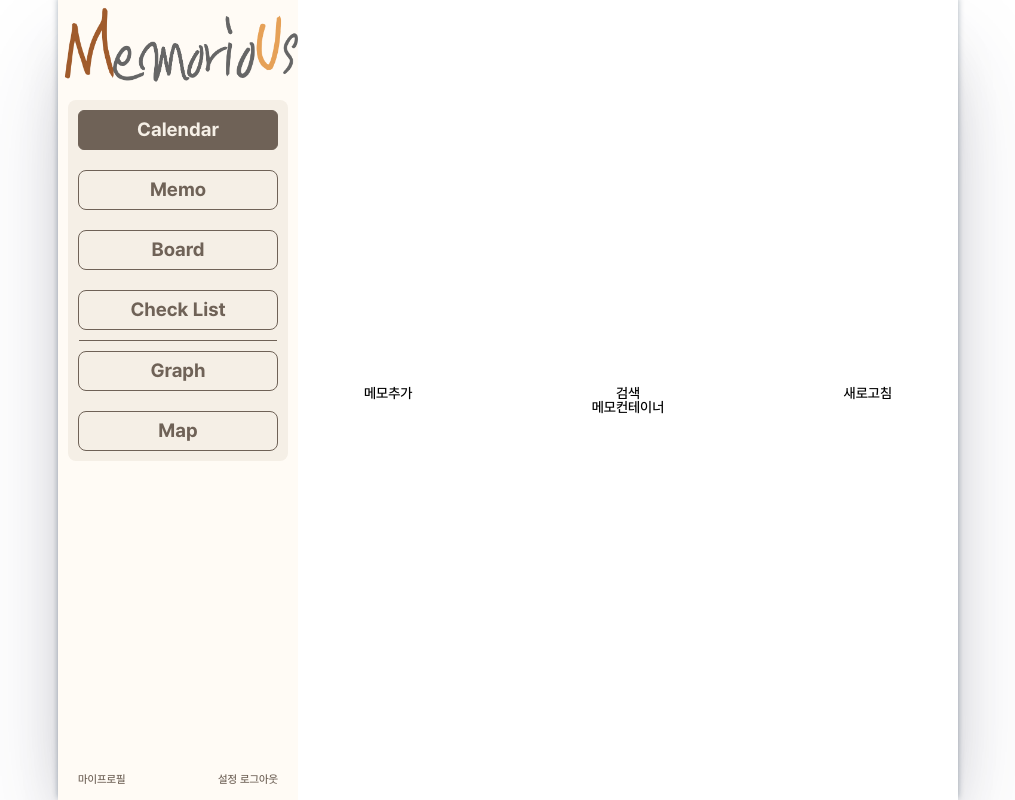
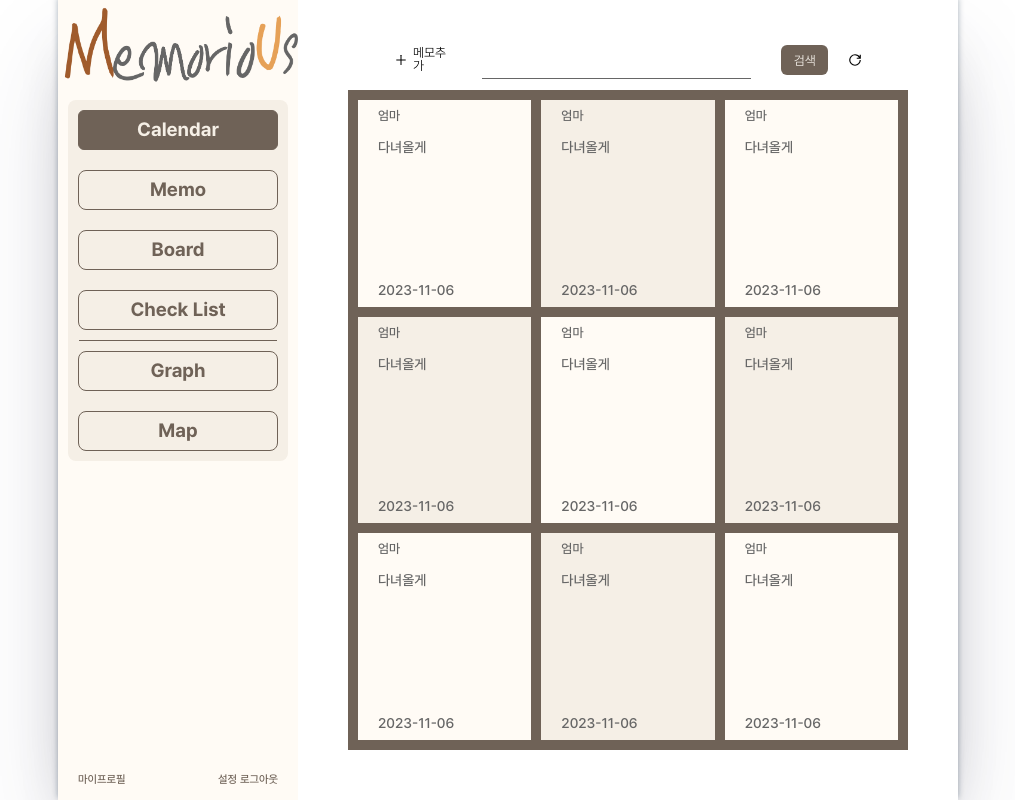
Before and after one commit to yoodeve/memorious-front-R, a React (Create React App) app: page /memo in a window 1280 px wide. Shown: the whole page, without its empty margins (132-1147 px from the left). Built offline with nearby package versions, Linux system fonts and the light colour scheme.

Commit message:
Feat: 메모 모달 퍼블리싱 진행중

```diff
--- a/src/component/Memo/MemoContainer.jsx
+++ b/src/component/Memo/MemoContainer.jsx
@@ -1,7 +1,26 @@
 import React from "react";
+import { memoBoard, memoContent, memoWrapper } from "./style";
+import { memoDummy } from "./memoDummyData";
+/** @jsxImportSource @emotion/react */
 
 function MemoContainer() {
-    return <div>메모컨테이너</div>;
+    return (
+        <div css={memoWrapper}>
+            <div css={memoBoard}>
+                {memoDummy.map((e, i) => {
+                    return (
+                        <div css={memoContent(i)}>
+                            <p className="author-label">{e.author}</p>
+                            <div className="content-area">
+                                <pre>{e.content}</pre>
+                            </div>
+                            <p className="date-label">{e.date}</p>
+                        </div>
+                    );
+                })}
+            </div>
+        </div>
+    );
 }
 
 export default MemoContainer;
--- a/src/component/Memo/MemoHeader.jsx
+++ b/src/component/Memo/MemoHeader.jsx
@@ -1,14 +1,37 @@
-import React from "react";
+import React, { useState } from "react";
+import { AiOutlinePlus } from "react-icons/ai";
+import { GrRefresh } from "react-icons/gr";
 import { memoHeaderContainer } from "./style";
+import MemoModal from "./MemoModal";
 /** @jsxImportSource @emotion/react */
 
 function MemoHeader() {
+    const [memoType, setMemoType] = useState("");
+    const [open, setOpen] = useState(false);
+    const onMemoAddClick = () => {
+        setMemoType("add");
+        setOpen(true);
+    };
+
     return (
-        <div css={memoHeaderContainer}>
-            <div>메모추가</div>
-            <div>검색</div>
-            <div>새로고침</div>
-        </div>
+        <>
+            <MemoModal setOpen={setOpen} open={open} type={memoType} />
+            <div className="all-container" css={memoHeaderContainer}>
+                <div onClick={onMemoAddClick} className="memo-add-area">
+                    <div className="memo-add-icon-wrapper">
+                        <AiOutlinePlus className="memo-add-icon" />
+                    </div>
+                    <span>메모추가</span>
+                </div>
+                <div className="memo-add-area input-area">
+                    <input type="text" />
+                </div>
+                <button className="search-button">검색</button>
+                <div className="memo-add-area">
+                    <GrRefresh />
+                </div>
+            </div>
+        </>
     );
 }
 
--- /dev/null
+++ b/src/component/Memo/MemoModal.jsx
@@ -0,0 +1,22 @@
+import React from "react";
+import { ModalContainer } from "./style";
+
+function MemoModal({ setOpen, open, type }) {
+    const setClose = () => {
+        setOpen(false);
+    };
+
+    /**
+     * @todo 유정 : antd modal mask영역 조절
+     */
+    if (type === "add") {
+        return (
+            <ModalContainer centered onOk={setClose} onCancel={setClose} open={open}>
+                추가모달
+            </ModalContainer>
+        );
+    }
+    return <ModalContainer open={open}>수정모달</ModalContainer>;
+}
+
+export default MemoModal;
--- /dev/null
+++ b/src/component/Memo/memoDummyData.js
@@ -0,0 +1,11 @@
+export const memoDummy = [
+    { author: "엄마", content: "다녀올게", date: "2023-11-06" },
+    { author: "엄마", content: "다녀올게", date: "2023-11-06" },
+    { author: "엄마", content: "다녀올게", date: "2023-11-06" },
+    { author: "엄마", content: "다녀올게", date: "2023-11-06" },
+    { author: "엄마", content: "다녀올게", date: "2023-11-06" },
+    { author: "엄마", content: "다녀올게", date: "2023-11-06" },
+    { author: "엄마", content: "다녀올게", date: "2023-11-06" },
+    { author: "엄마", content: "다녀올게", date: "2023-11-06" },
+    { author: "엄마", content: "다녀올게", date: "2023-11-06" },
+];
--- a/src/component/Memo/style.js
+++ b/src/component/Memo/style.js
@@ -1,9 +1,108 @@
 import { css } from "@emotion/react";
+import styled from "@emotion/styled";
+import { Modal } from "antd";
 
 export const memoHeaderContainer = css`
+    margin-top: 30px;
     width: 80%;
-    height: max-content;
+    height: 40px;
     display: flex;
     justify-content: space-between;
     align-items: center;
+    padding: 30px;
+    .input-area {
+        flex-grow: 1;
+        input {
+            outline: none;
+            border: none;
+            border-bottom: 1px solid #666;
+            width: 100%;
+            padding: 10px;
+        }
+        padding: 0 30px;
+    }
+    .memo-add-area {
+        display: flex;
+        align-items: center;
+        justify-content: center;
+        cursor: pointer;
+        .memo-add-icon-wrapper {
+            display: flex;
+            justify-content: center;
+            align-items: center;
+            width: fit-content;
+            height: fit-content;
+        }
+        .memo-add-icon {
+            margin-right: 5px;
+            font-weight: 700;
+        }
+        span {
+            font-family: "Pretendard-Light";
+            font-size: 0.8rem;
+        }
+    }
+    .search-button {
+        width: 50px;
+        height: 30px;
+        background-color: #6f6257;
+        border: none;
+        border-radius: 6px;
+        margin-right: 20px;
+        color: #fffbf5;
+        font-family: "Pretendard-Light";
+        font-size: 0.8rem;
+    }
 `;
+
+export const memoWrapper = css`
+    display: flex;
+    justify-content: center;
+    align-items: center;
+    width: 100%;
+    height: 100%;
+    padding: 0 50px 50px 50px;
+`;
+
+export const memoBoard = css`
+    width: 100%;
+    height: 100%;
+    background-color: #6f6257;
+    display: grid;
+    grid-template-columns: repeat(3, 1fr);
+    grid-template-rows: repeat(3, 1fr);
+    gap: 10px;
+    padding: 10px;
+`;
+
+export const memoContent = index => css`
+    width: 100%;
+    display: flex;
+    flex-direction: column;
+    align-items: center;
+    justify-content: space-around;
+    color: #666666;
+    background-color: ${index % 2 === 0 ? "#FFFBF5" : "#F5EFE6"};
+    padding: 0 20px;
+    .author-label {
+        width: 100%;
+        height: 20px;
+        font-size: 0.8rem;
+        text-align: left;
+        margin: 10px;
+    }
+    .content-area {
+        width: 100%;
+        flex-grow: 1;
+    }
+    .date-label {
+        width: 100%;
+        margin: 10px;
+    }
+`;
+
+export const ModalContainer = styled(Modal)`
+    display: flex;
+    justify-content: center;
+    align-items: center;
+`;
--- a/src/pages/SideBar/SideBar.jsx
+++ b/src/pages/SideBar/SideBar.jsx
@@ -31,7 +31,7 @@ function SideBar() {
     return (
         <>
             <Reset />
-            <div css={mainContainer}>
+            <div id="parent-container" css={mainContainer}>
                 <Sidebar />
                 <div css={contentsContainer}>
                     <Outlet />
```
Also changed, not shown: .eslintrc.js.
